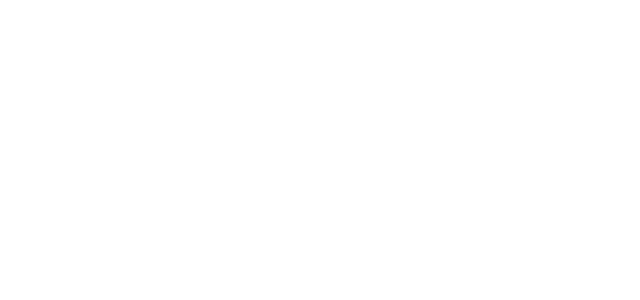
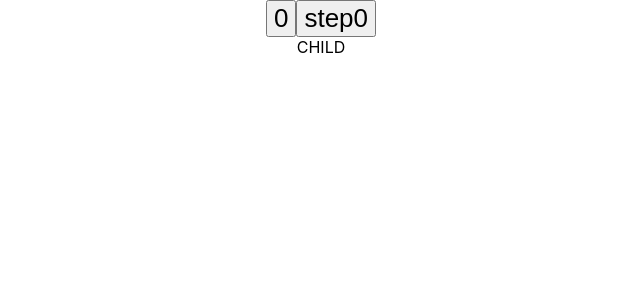
Before and after one commit to missfoxs/react-demo, a React (Vite) app: page / in a window 1280 px wide. Shown: the top 300 px of the page, without its empty margins (319-959 px from the left). Built offline with nearby package versions, Linux system fonts and the light colour scheme.

Commit message:
feat: usecallback传递给子组件

```diff
--- a/package.json
+++ b/package.json
@@ -5,7 +5,8 @@
   "scripts": {
     "dev": "vite",
     "build": "vite build",
-    "preview": "vite preview"
+    "preview": "vite preview",
+    "start": "vite --port 8003"
   },
   "dependencies": {
     "react": "^18.0.0",
--- a/src/App.jsx
+++ b/src/App.jsx
@@ -1,11 +1,13 @@
 import React, { useMemo, useState } from "react";
 import "./App.css";
 import Memo from "./examples/memo";
+import TestUseMemo from "./examples/test-use-memo";
 
 function App() {
   return (
     <>
-      {/* <Memo /> */}
+      <Memo />
+      {/* <TestUseMemo /> */}
     </>
   );
 }
--- a/src/examples/memo.jsx
+++ b/src/examples/memo.jsx
@@ -1,4 +1,4 @@
-import React, { useMemo, useState } from "react";
+import React, { useCallback, useMemo, useState } from "react";
 
 const Child = React.memo(
   ({ count, step }) => {
@@ -19,9 +19,19 @@ const Child = React.memo(
   }
 );
 
+const ChildWithFn = React.memo(({ fn }) => {
+  fn();
+  return <div>{console.log("CHILD render")}CHILD</div>;
+});
+
 export default () => {
   const [count, setCount] = useState(0);
   const [step, setStep] = useState(0);
+
+  // 添加useCallback再传给子组件时，props没有变化，因此不会重新渲染。不用加memo的第二个参数
+  const fn = useCallback(() => {
+    console.log("fn");
+  }, []);
 
   return (
     <div className="App">
@@ -32,7 +42,8 @@ export default () => {
       <button type="button" onClick={() => setStep(step => step + 1)}>
         step{step}
       </button>
-      <Child count={count} step={step}></Child>
+      {/* <Child count={count} step={step}></Child> */}
+      <ChildWithFn fn={fn} />
     </div>
   );
 };
--- /dev/null
+++ b/src/examples/test-use-memo.jsx
@@ -0,0 +1,28 @@
+import React, { useMemo, useState } from "react";
+
+export default () => {
+  const [count, setCount] = useState(0);
+  const [step, setStep] = useState(0);
+
+  const ChildMemo = useMemo(() => {
+    return (
+      <>
+        {console.log("CHILD render")}
+        {count}, {step}
+      </>
+    );
+  }, [count]);
+
+  return (
+    <div className="App">
+      {console.log("APP render")}
+      <button type="button" onClick={() => setCount(count => count + 1)}>
+        {count}
+      </button>
+      <button type="button" onClick={() => setStep(step => step + 1)}>
+        step{step}
+      </button>
+      {ChildMemo}
+    </div>
+  );
+};
```
